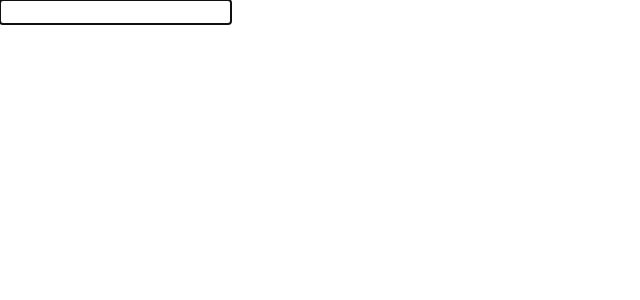
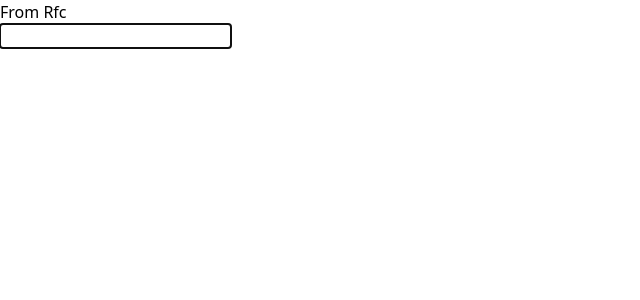
Before and after one commit to satvikplatform/assignment-react-app, a React (Create React App) app: page / in a window 1280 px wide. Shown: the top 300 px of the page, without its empty margins (0-640 px from the left). Built offline with nearby package versions, Linux system fonts and the light colour scheme.

Commit message:
Ref Function Component, ref accessing its own element

```diff
--- a/src/refs_scenario/ChildRfc.jsx
+++ b/src/refs_scenario/ChildRfc.jsx
@@ -0,0 +1,19 @@
+import React from 'react'
+import { useEffect } from 'react';
+import { useRef } from 'react'
+
+const ChildRfc = () => {
+    const textInput = useRef(null);
+
+    useEffect(() => {
+        textInput.current.focus();
+    })
+  return (
+    <div>
+        <h1>From Rfc</h1>
+        <input type="text" ref={textInput}/>
+    </div>
+  )
+}
+
+export default ChildRfc
--- a/src/refs_scenario/RefParent.jsx
+++ b/src/refs_scenario/RefParent.jsx
@@ -1,10 +1,12 @@
 import React from "react";
-import ChildRcc from "./ChildRcc";
+/* import ChildRcc from "./ChildRcc"; */
+import ChildRfc from "./ChildRfc";
 
 const RefParent = () => {
     return (
         <div>
-            <ChildRcc />
+           {/*  <ChildRcc /> */}
+           <ChildRfc />
         </div>
     );
 };
```
